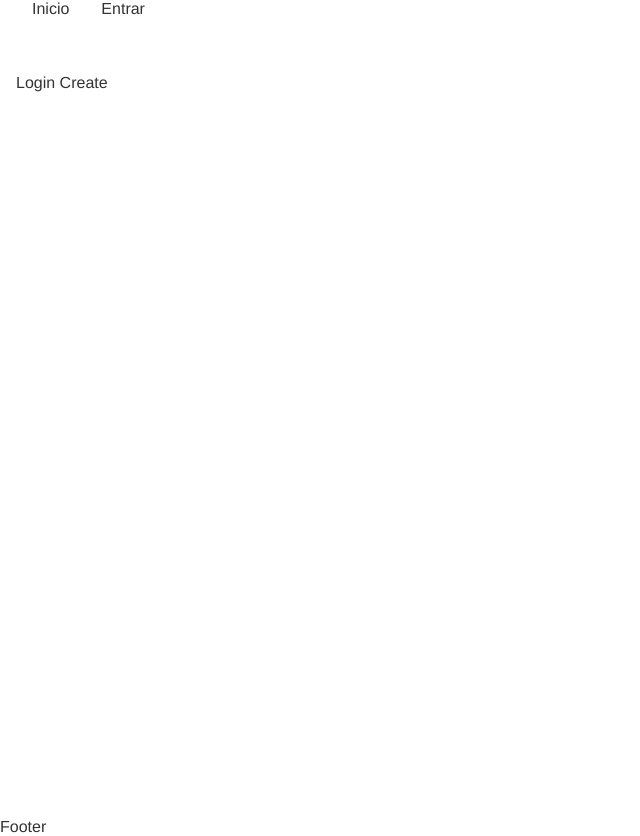
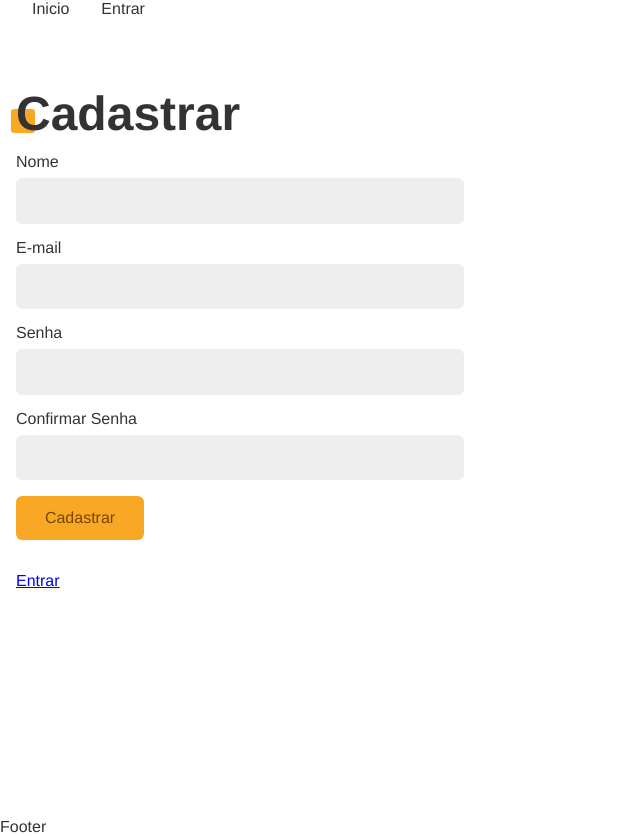
Before and after one commit to RKdT-CCR/frontend, a React (Create React App) app: page /login/criar in a window 1280 px wide. Shown: the whole page, without its empty margins (0-640 px from the left). Built offline with nearby package versions, Linux system fonts and the light colour scheme.

Commit message:
Função adicionar usuário

```diff
--- a/src/Api.js
+++ b/src/Api.js
@@ -13,3 +13,17 @@ export function USER_LOGIN(body) {
     },
   };
 }
+
+export function USER_SINGUP(body) {
+  return {
+    url: `${API_BASE_URL}/api/register`,
+    options: {
+      method: 'POST',
+      headers: {
+        'Content-Type': 'application/json',
+        accept: 'application/json',
+      },
+      body: JSON.stringify(body),
+    },
+  };
+}
--- a/src/Components/Login/LoginCreate.js
+++ b/src/Components/Login/LoginCreate.js
@@ -1,7 +1,59 @@
 import React from 'react';
+import { Link } from 'react-router-dom';
+
+import styles from '../../Styles/Login/LoginForm.module.css';
+
+import Input from '../Helper/Input';
+import Button from '../Helper/Button';
+import Error from '../Helper/Error';
+import useForm from '../../Hooks/useForm';
+
+import { UserSingUp } from '../../Services/UserServices';
 
 const LoginCreate = () => {
-  return <div>Login Create</div>;
+  const name = useForm();
+  const email = useForm('email');
+  const password = useForm();
+  const repassword = useForm();
+
+  async function handleSubmit(e) {
+    e.preventDefault();
+    if (
+      name.validate() &&
+      email.validate() &&
+      password.validate() &&
+      password.value === repassword.value
+    ) {
+      const cadastro = await UserSingUp(
+        name.value,
+        email.value,
+        password.value,
+        password.value,
+      );
+      if (cadastro.success) {
+        console.log('Cadastrado com sucesso!');
+      }
+    }
+  }
+
+  return (
+    <section>
+      <h1 className="title">Cadastrar</h1>
+      <form className={styles.form} onSubmit={handleSubmit}>
+        <Input label="Nome" type="text" name="name" {...name} />
+        <Input label="E-mail" type="email" name="email" {...email} />
+        <Input label="Senha" type="password" name="password" {...password} />
+        <Input
+          label="Confirmar Senha"
+          type="password"
+          name="repassword"
+          {...repassword}
+        />
+        <Button>Cadastrar</Button>
+      </form>
+      <Link to="/login">Entrar</Link>
+    </section>
+  );
 };
 
 export default LoginCreate;
--- a/src/Services/UserServices.js
+++ b/src/Services/UserServices.js
@@ -1,4 +1,4 @@
-import { USER_LOGIN } from '../Api';
+import { USER_LOGIN, USER_SINGUP } from '../Api';
 
 export async function UserLogin(email, password) {
   try {
@@ -10,3 +10,14 @@ export async function UserLogin(email, password) {
     return err;
   }
 }
+
+export async function UserSingUp(name, email, password, c_password) {
+  try {
+    const { url, options } = USER_SINGUP({ name, email, password, c_password });
+
+    const response = await fetch(url, options);
+    return await response.json();
+  } catch (err) {
+    return err;
+  }
+}
```
Also changed, not shown: 1 other file (tests, documents, lock files or other folders).
